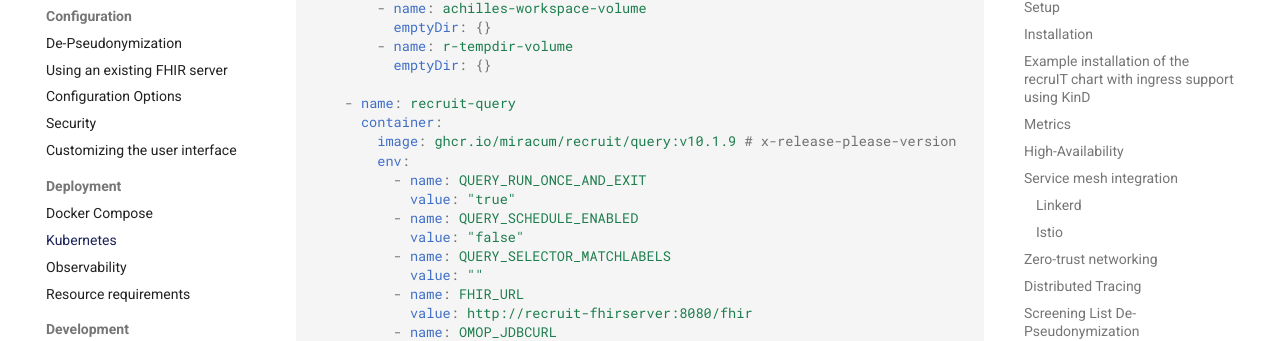
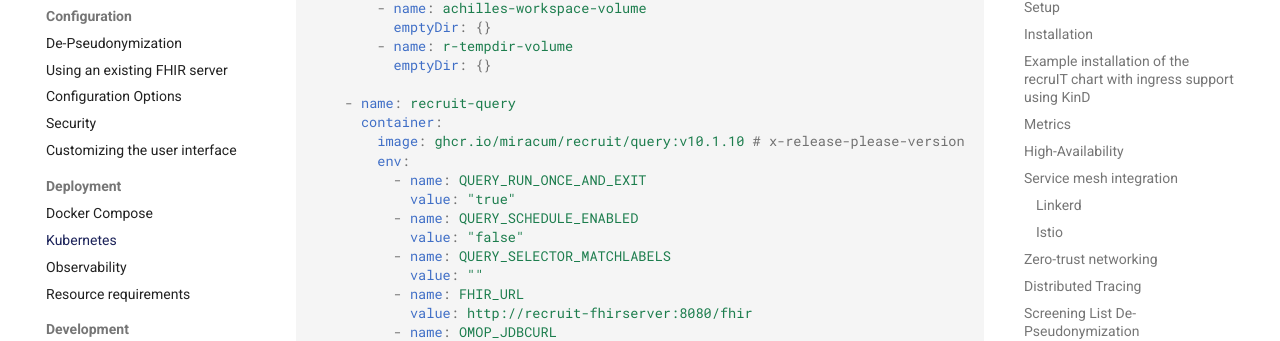
Before and after one commit to miracum/recruit, an MkDocs documentation site: the page built from docs/deployment/kubernetes.md, in a window 1280 px wide and 900 px high, scrolled down 31587 px. Shown: the part 128-469 px from the top of the window. Built offline with MkDocs 1.6.1 and Material for MkDocs 9.7.7, drawn with Linux system fonts in a browser that asks for light colours; comment, search, counter and statistics services are not loaded.

Commit message:
chore: release 10.1.10

```diff
--- a/docs/_snippets/k8s/query-argo-workflow.yaml
+++ b/docs/_snippets/k8s/query-argo-workflow.yaml
@@ -75,7 +75,7 @@
 
     - name: recruit-query
       container:
-        image: ghcr.io/miracum/recruit/query:v10.1.9 # x-release-please-version
+        image: ghcr.io/miracum/recruit/query:v10.1.10 # x-release-please-version
         env:
           - name: QUERY_RUN_ONCE_AND_EXIT
             value: "true"
--- a/src/notify/src/main/resources/application.yml
+++ b/src/notify/src/main/resources/application.yml
@@ -1,5 +1,5 @@
 notify:
-  version: "10.1.9" # x-release-please-version
+  version: "10.1.10" # x-release-please-version
   retry:
     backoffPeriodMs: 30000
     maxAttempts: 10
--- a/src/query/src/main/resources/application.yml
+++ b/src/query/src/main/resources/application.yml
@@ -1,5 +1,5 @@
 query:
-  version: "10.1.9" # x-release-please-version
+  version: "10.1.10" # x-release-please-version
   cohortSizeThreshold: 100
   schedule:
     enable: true
--- a/version.txt
+++ b/version.txt
@@ -1 +1 @@
-10.1.9
+10.1.10
```
Also changed, not shown: CHANGELOG.md (+15 -0 lines), docs/configuration/security.md (+1 -1 lines), .release-please-manifest.json, 5 other files.
